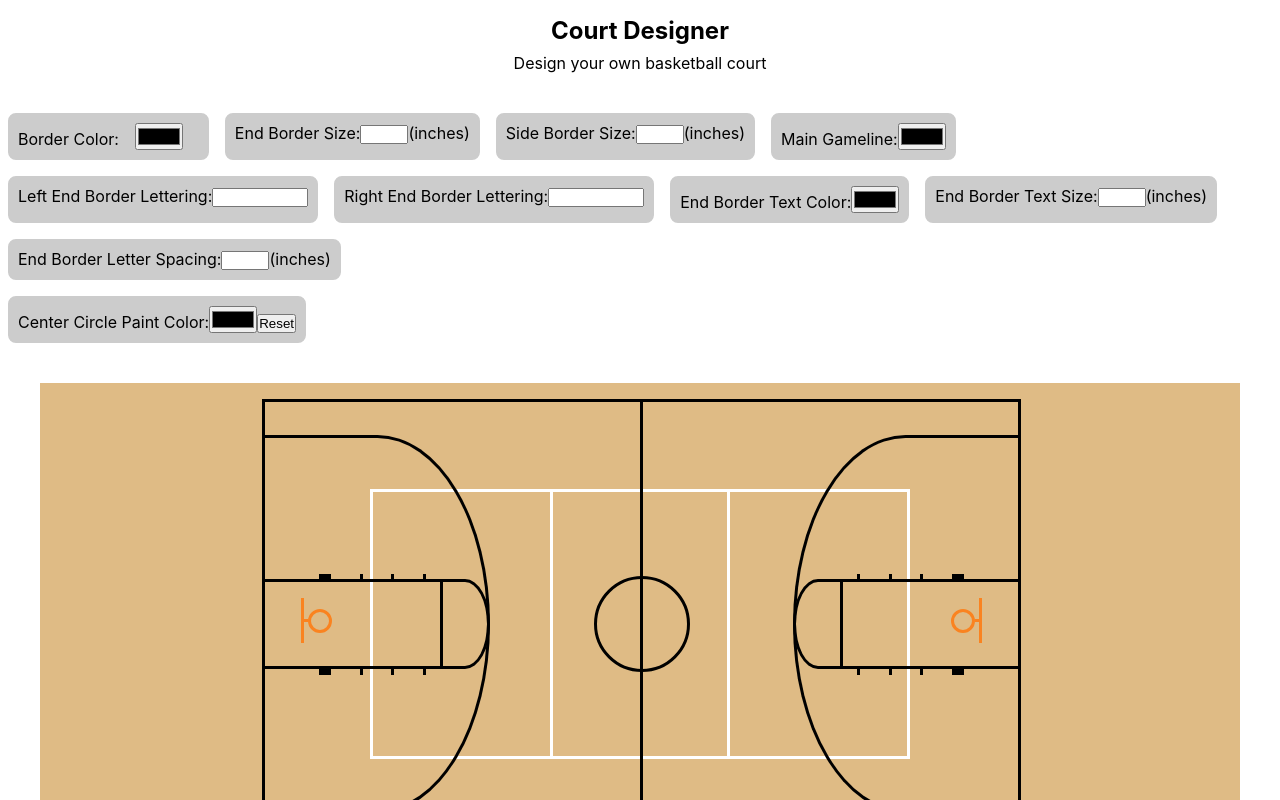
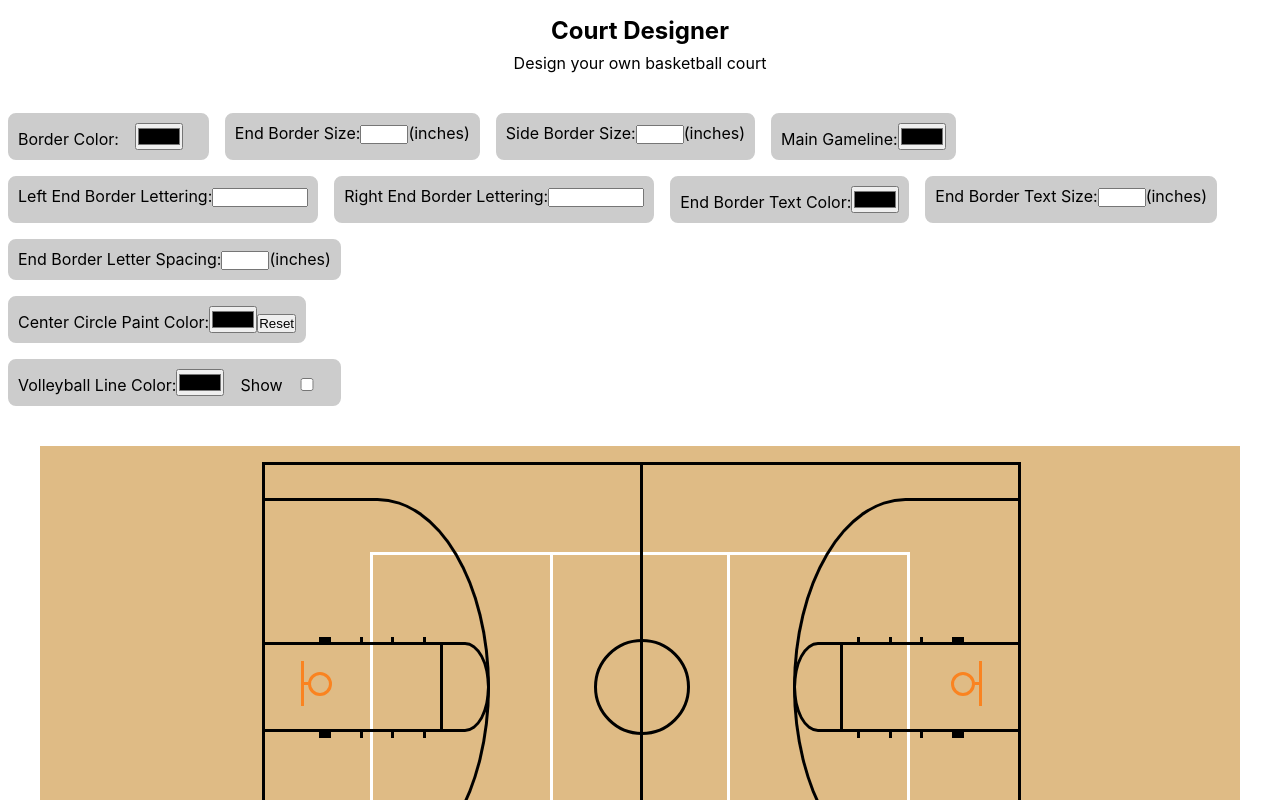
Before and after one commit to jbratcher/court-designer, a React (Create React App) app: page / in a window 1280 px wide. Shown: the top 800 px of the page. Built offline with nearby package versions, Linux system fonts and the light colour scheme.

Commit message:
feat: volleyball court line color input and logic, show/hide volleyball court checkbox and logic

```diff
--- a/public/index.html
+++ b/public/index.html
@@ -24,7 +24,6 @@
     -->
     <title>Court Designer</title>
     <!-- Google fonts -->
-    <link rel="preload" href="https://fonts.googleapis.com/css?family=Graduate" rel="style" crossorigin>
     <link href="https://fonts.googleapis.com/css?family=Graduate" rel="stylesheet">
 
   </head>
--- a/src/App.js
+++ b/src/App.js
@@ -17,7 +17,9 @@ class App extends Component {
       endBorderTextSize: 48,
       leftEndBorderText: "",
       rightEndBorderText: "",
-      mainGameLineColor: "black"
+      mainGameLineColor: "black",
+      volleyballLineColor: "white",
+      volleyballShown: true
     };
   }
 
@@ -40,6 +42,13 @@ class App extends Component {
     console.log("Reset color to clear");
   }
 
+  handleShow = e => {
+    this.setState({
+      volleyballShown: !this.state.volleyballShown
+    });
+    console.log("Shown: ", this.state.volleyballShown);
+  }
+
   render() {
 
     const {
@@ -52,7 +61,9 @@ class App extends Component {
       endBorderTextSize,
       leftEndBorderText,
       mainGameLineColor,
-      rightEndBorderText
+      rightEndBorderText,
+      volleyballLineColor,
+      volleyballShown
     } = this.state;
 
 
@@ -238,6 +249,32 @@ class App extends Component {
 
             </ul>
 
+            <ul className="menuNavList">
+
+              <li className="menuNavListItem">
+
+                <label>Volleyball Line Color:
+                  <input
+                    className="volleyballLineColor"
+                    name="volleyballLineColor"
+                    onChange={this.handleInputChange}
+                    type="color">
+                  </input>
+                </label>
+
+                <label>Show
+                  <input
+                    className="volleyballShown"
+                    type="checkbox"
+                    onChange={this.handleShow}
+                  >
+                  </input>
+                </label>
+
+              </li>
+
+            </ul>
+
           </nav>
 
         </section>
@@ -253,6 +290,8 @@ class App extends Component {
           leftEndBorderText={leftEndBorderText}
           mainGameLineColor={mainGameLineColor}
           rightEndBorderText={rightEndBorderText}
+          volleyballLineColor={volleyballLineColor}
+          volleyballShown={volleyballShown}
         />
 
         <footer>
--- a/src/App.scss
+++ b/src/App.scss
@@ -385,6 +385,10 @@ ul {
 }
 
 
+.volleyballLineColor {
+  margin-right: 1rem;
+}
+
 
 footer {
   background: #607d8b;
--- a/src/Court.js
+++ b/src/Court.js
@@ -14,7 +14,9 @@ class Court extends Component {
       endBorderTextSize,
       leftEndBorderText,
       mainGameLineColor,
-      rightEndBorderText
+      rightEndBorderText,
+      volleyballLineColor,
+      volleyballShown
     } = this.props;
 
     return (
@@ -60,17 +62,31 @@ class Court extends Component {
 
                 {/* Main Volleyball */}
 
-                <section className="mainVolleyball">
+                {volleyballShown ?
 
-                </section>
+                <React.Fragment>
 
-                <section className="mainVolleyballAttackLines">
+                  <section
+                    className="mainVolleyball"
+                    style={{borderColor: volleyballLineColor}}
+                  >
+                  </section>
 
-                </section>
+                  <section
+                    className="mainVolleyballAttackLines"
+                    style={{borderColor: volleyballLineColor}}
+                  >
+                  </section>
 
-                <section className="mainVolleyballCenterLine">
+                  <section
+                    className="mainVolleyballCenterLine"
+                    style={{borderColor: volleyballLineColor}}
+                  >
+                  </section>
 
-                </section>
+                </React.Fragment>
+
+                : null}
 
                 {/* Left Court Area */}
 
```
Also changed, not shown: 1 other file (tests, documents, lock files or other folders).
